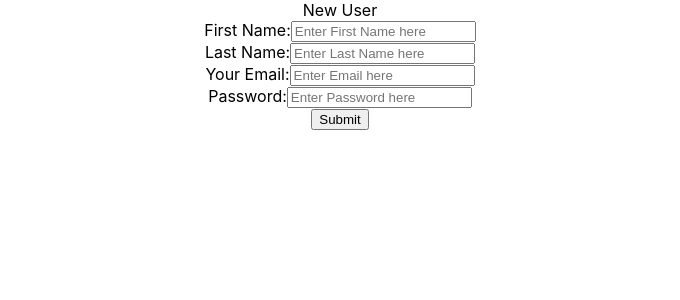
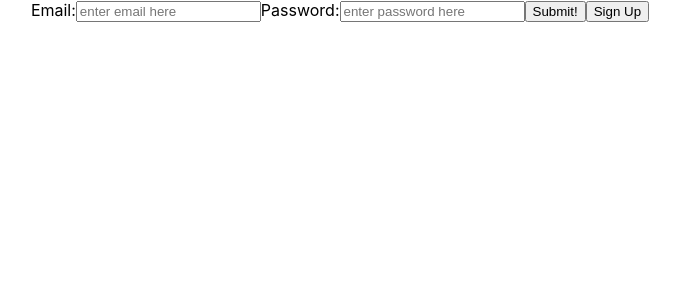
Before and after one commit to BUILD-WEEKS-SLEEP-TRACKER/react, a React (Create React App) app: page /signin in a window 1280 px wide. Shown: the top 300 px of the page, without its empty margins (300-980 px from the left). Built offline with nearby package versions, Linux system fonts and the light colour scheme.

Commit message:
basic wireframe of sign in and sign up form completed

```diff
--- a/package.json
+++ b/package.json
@@ -8,6 +8,7 @@
     "@testing-library/user-event": "^7.1.2",
     "axios": "^0.19.2",
     "chart.js": "^2.9.3",
+    "formik": "^2.1.3",
     "react": "^16.12.0",
     "react-chartjs-2": "^2.9.0",
     "react-dom": "^16.12.0",
--- a/src/App.js
+++ b/src/App.js
@@ -1,12 +1,21 @@
 import React from 'react';
+import {BrowserRouter as Router, Route} from "react-router-dom"
 import './App.css';
-import Form from "./Components/Form"
+import SignUpForm from "./Components/SignUpForm"
+import SignInForm from "./Components/SignInForm"
 function App() {
   return (
+    <Router>
     <div className="App">
-      <Form/>
+
+     {/* Everything is set to show on home page atm */}
+      <Route exact path="/signup" component={SignUpForm}/>
+      <Route exact path="/signin" component={SignInForm}/>
+
+
 
     </div>
+    </Router>
   );
 }
 
--- /dev/null
+++ b/src/Components/SignInForm.js
@@ -0,0 +1,75 @@
+import React, { useState, useEffect } from "react";
+import { withFormik, Form, Field, Formik } from "formik";
+import * as Yup from "yup";
+import axios from "axios";
+import {Link} from "react-router-dom";
+
+
+
+
+const SignInForm = ({ values, errors, touched, status })=>{
+//   console.log("values", values);
+//   console.log("errors", errors);
+//   console.log("touched", touched);
+
+    const [users, setUsers] = useState([]);
+
+    useEffect(()=>{
+        console.log("status has changed", status);
+        status && setUsers(users=>[...users, status]);
+    }, [status]);
+
+    return (
+        <div>
+            <Form>
+                <label htmlFor="email">
+                    Email:
+                    <Field id="email" type="text" name="email" placeholder="enter email here"/>
+                    {touched.email && errors.email && (
+                    <p>{errors.email}</p>
+                    )}
+                </label>
+
+                <label htmlFor="password">
+                    Password:
+                    <Field id="password" type="text" name="password" placeholder="enter password here"/>
+                    {touched.password && errors.password && (
+                    <p>{errors.password}</p>
+                    )}
+                </label>
+                <button type="submit">Submit!</button>
+                <Link to="/signup"><button>Sign Up</button></Link>
+
+                </Form>
+                {users.map(user=>{
+                    console.log(user)
+                })}
+        </div>
+    );
+};
+
+const FormikUserForm = withFormik({
+    mapPropsToValues(props){
+        return {
+            email: props.email || "",
+            password: props.password || ""
+        };
+    },
+
+    validationSchema: Yup.object().shape({
+        email: Yup.string().required("Email is Required"),
+        password: Yup.string().required("Password is Required"),
+    }),
+    handleSubmit(values, {setStatus, resetForm}){
+        console.log('submitting', values);
+        axios.post("https://reqres.in/api/users", values)
+        .then(response=>{
+            console.log("success", response)
+            setStatus(response.data);
+            resetForm()
+        })
+        .catch(error=> console.log(error.response));
+    }
+})(SignInForm);
+
+export default FormikUserForm;
--- a/src/Components/Form.js
+++ b/src/Components/SignUpForm.js
@@ -1,7 +1,8 @@
 import React, { Component} from 'react';
+import {Link} from "react-router-dom";
 import axios from "axios"
 
-class Form extends Component{
+class SignUpForm extends Component{
     constructor(props){
     super(props)
     this.state={
@@ -57,9 +58,10 @@ submitHandler = e =>{
                     </div>
 
                 <button type="submit">Submit</button>
+                <Link to="/signin"><button>Sign In</button></Link>
                 </form>
             </div>
         )
     }
 }
-export default Form
+export default SignUpForm
--- a/src/index.js
+++ b/src/index.js
@@ -2,6 +2,12 @@ import React from 'react';
 import ReactDOM from 'react-dom';
 import './index.css';
 import App from './App';
+import {BrowserRouter as Router} from "react-router-dom"
 
 
-ReactDOM.render(<App />, document.getElementById('root'));
+ReactDOM.render(
+<Router>
+<App />
+</Router>,
+document.getElementById('root')
+);
```
Also changed, not shown: 1 other file (tests, documents, lock files or other folders).
